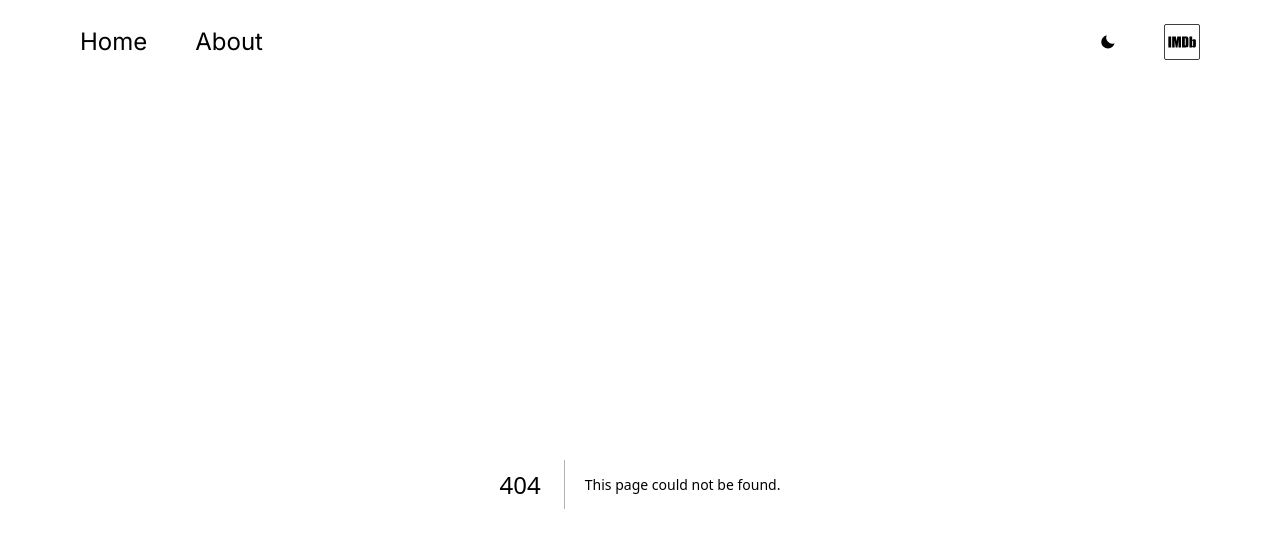
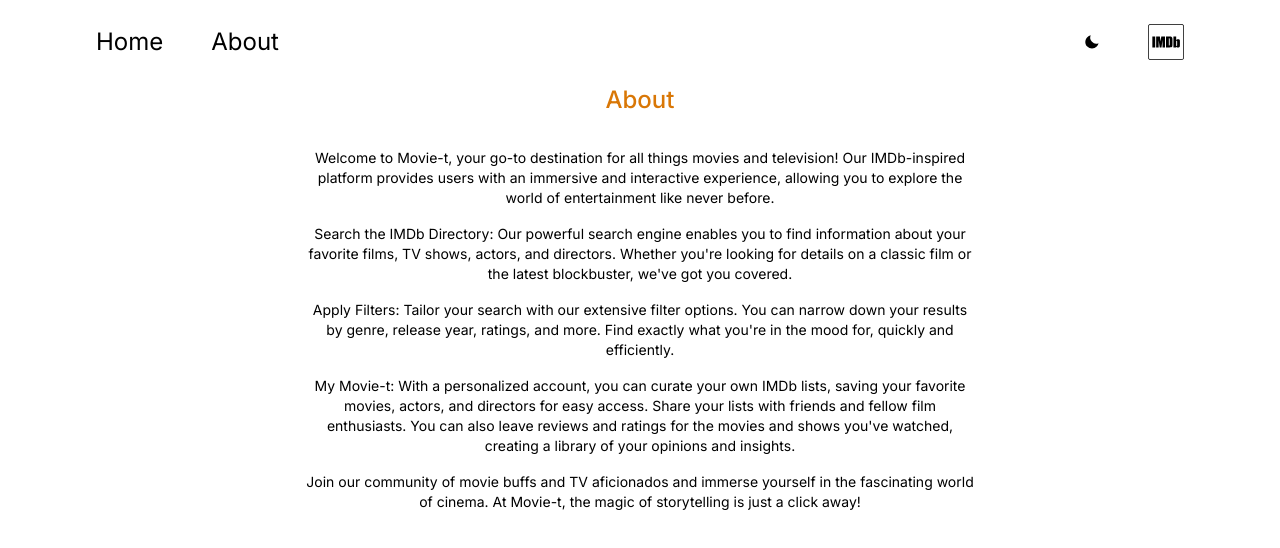
Before and after one commit to ParfectShot/imdb-clone, a Next.js app: page /about in a window 1280 px wide. Before the commit this address had no page. Shown: the top 548 px of the page. Built offline with nearby package versions, Linux system fonts and the light colour scheme.

Commit message:
add about section

```diff
--- /dev/null
+++ b/src/app/about/page.tsx
@@ -0,0 +1,44 @@
+import React from 'react'
+
+const About = () => {
+  return (
+    <div className='text-center'>
+      <h1 className="text-2xl font-medium text-amber-600">About</h1>
+      <div className='py-4 lg:py-8 lg:max-w-2xl lg:mx-auto'>
+
+      <p className="text-sm font-normal">
+        Welcome to Movie-t, your go-to destination for all things movies and
+        television! Our IMDb-inspired platform provides users with an immersive
+        and interactive experience, allowing you to explore the world of
+        entertainment like never before.
+      </p>
+      <p className="mt-4 text-sm font-normal">
+        Search the IMDb Directory: Our powerful search engine enables you to
+        find information about your favorite films, TV shows, actors, and
+        directors. Whether you're looking for details on a classic film or the
+        latest blockbuster, we've got you covered.
+      </p>
+      <p className='mt-4 text-sm font-normal'>
+        Apply Filters: Tailor your search with our extensive filter options. You
+        can narrow down your results by genre, release year, ratings, and more.
+        Find exactly what you're in the mood for, quickly and efficiently.
+      </p>
+      <p className="mt-4 text-sm font-normal">
+        My Movie-t: With a personalized account, you can curate your own IMDb
+        lists, saving your favorite movies, actors, and directors for easy
+        access. Share your lists with friends and fellow film enthusiasts. You
+        can also leave reviews and ratings for the movies and shows you've
+        watched, creating a library of your opinions and insights.
+      </p>
+      <p className="mt-4 text-sm font-normal">
+        Join our community of movie buffs and TV aficionados and immerse
+        yourself in the fascinating world of cinema. At Movie-t, the magic of
+        storytelling is just a click away!
+      </p>
+      </div>
+
+    </div>
+  );
+}
+
+export default About
--- a/src/app/layout.tsx
+++ b/src/app/layout.tsx
@@ -18,7 +18,7 @@
 }) {
   return (
     <html lang="en">
-      <body className={inter.className + "  mx-4 lg:mx-12"}>
+      <body className={inter.className + "  mx-4 lg:mx-24"}>
         <Providers>
           {/* Header */}
           <Header />
--- a/src/components/Header.tsx
+++ b/src/components/Header.tsx
@@ -7,7 +7,7 @@
 
 const Header = () => {
   return (
-    <div className='flex justify-between items-center p-4 py-6 lg:px-8'>
+    <div className='flex justify-between items-center py-6'>
       <div className="gap-6 items-center lg:gap-12 flex ">
         <div className="">
           <MenuItem title="Home" link="/" Icon={() => <BiSolidHomeAlt2 />}/>
```
